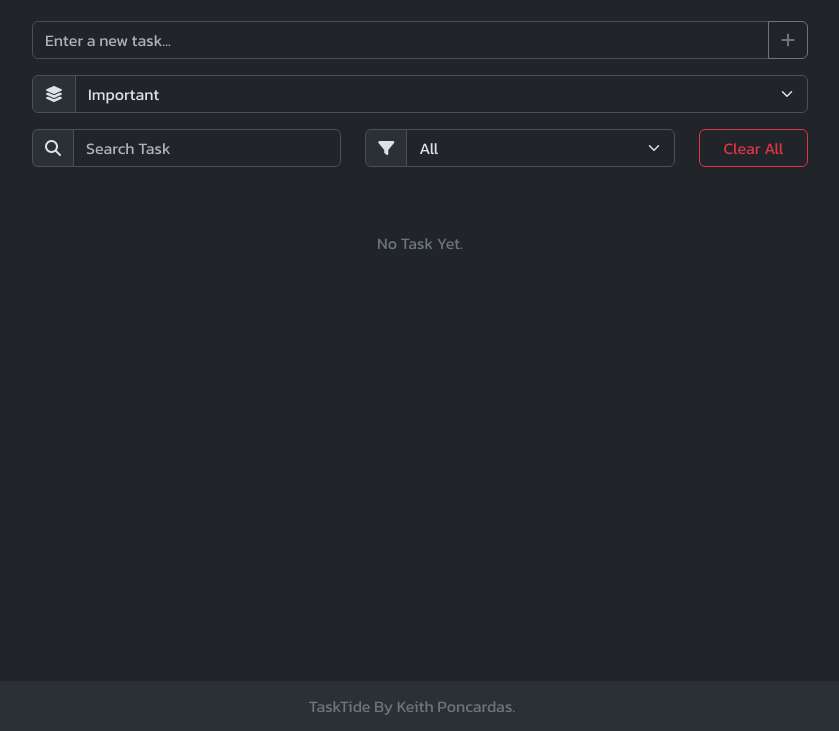
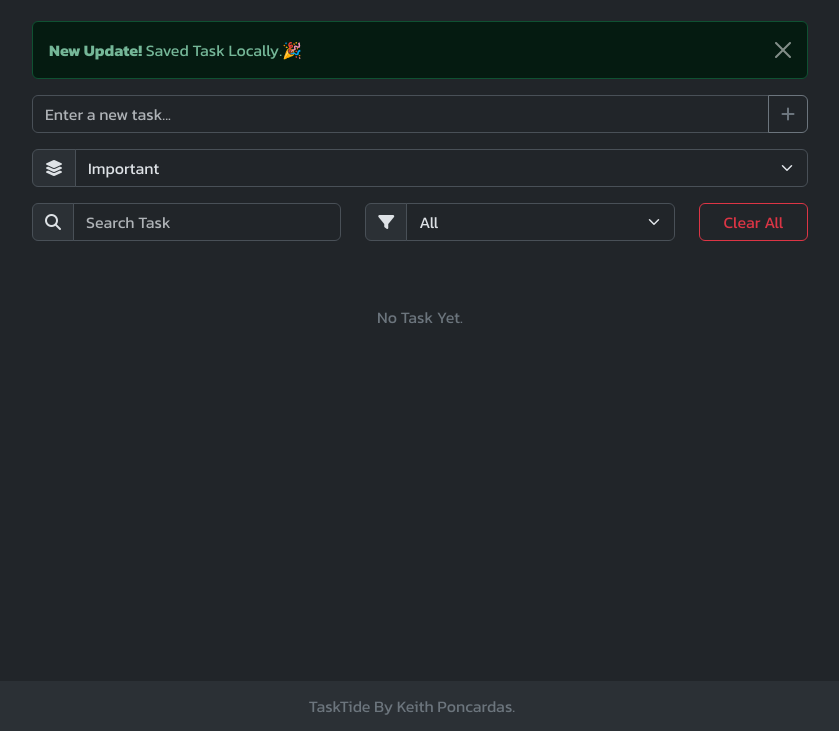
Before and after one commit to Keith-Poncardas/task-tide, a plain HTML site: page index.html in a window 1280 px wide. Shown: the part 69-800 px from the top of the page, without its empty margins (220-1059 px from the left). Drawn offline with nearby package versions, Linux system fonts and the light colour scheme.

Commit message:
update-alert
Adding Bootstrap alert for updates.

```diff
--- a/index.html
+++ b/index.html
@@ -63,8 +63,14 @@
 
     <div class="container mt-4 main-container mb-5">
 
-        <h1 class="mb-4 fs-2 animate__animated animate__bounceInDown">TaskTide <span class="badge text-bg-info">Dark
+        <h1 class="mb-4 fs-2">TaskTide <span class="badge text-bg-info">Dark
                 Mode</span></h1>
+
+        <!-- Update Alert -->
+        <div class="alert alert-success alert-dismissible fade show animate__animated animate__tada" role="alert">
+            <strong>New Update!</strong> Saved Task Locally.🎉
+            <button type="button" class="btn-close" data-bs-dismiss="alert" aria-label="Close"></button>
+        </div>
 
         <!-- Task Input Group -->
         <div class="input-group mb-3">
```
